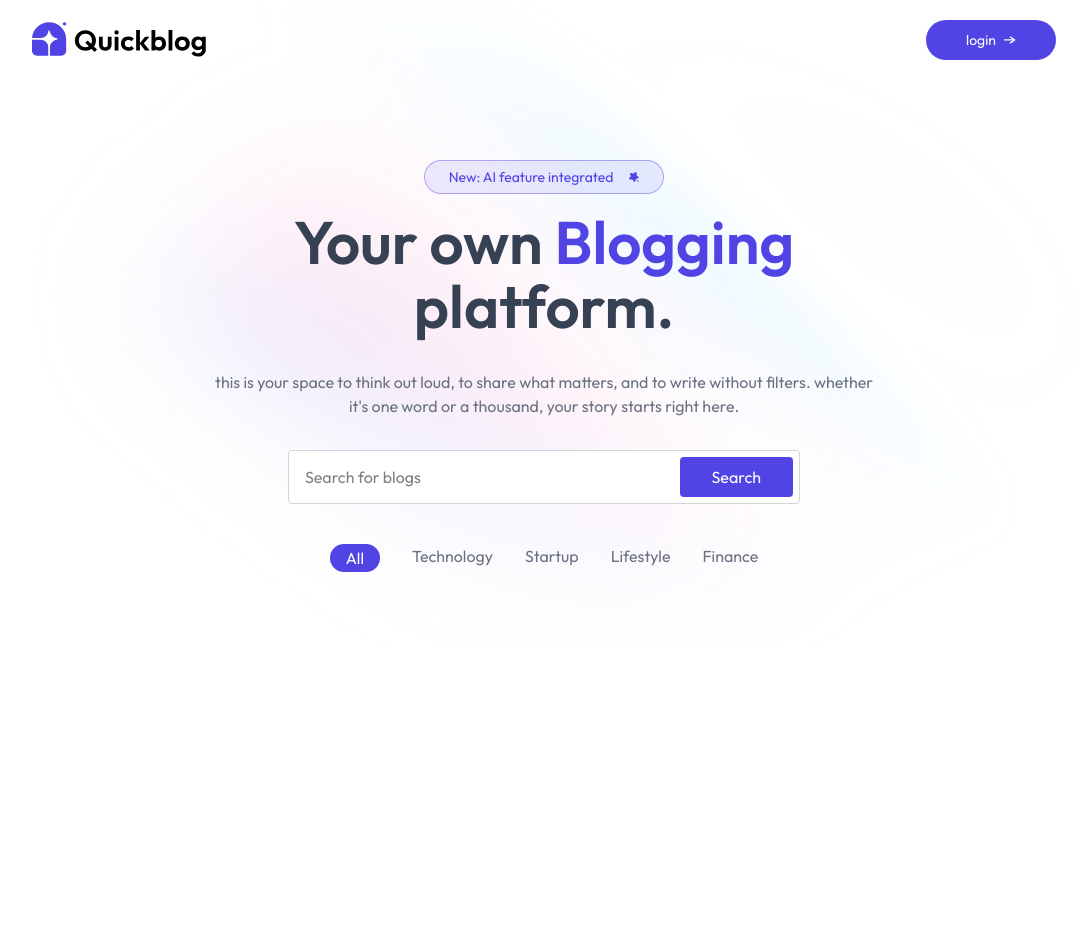
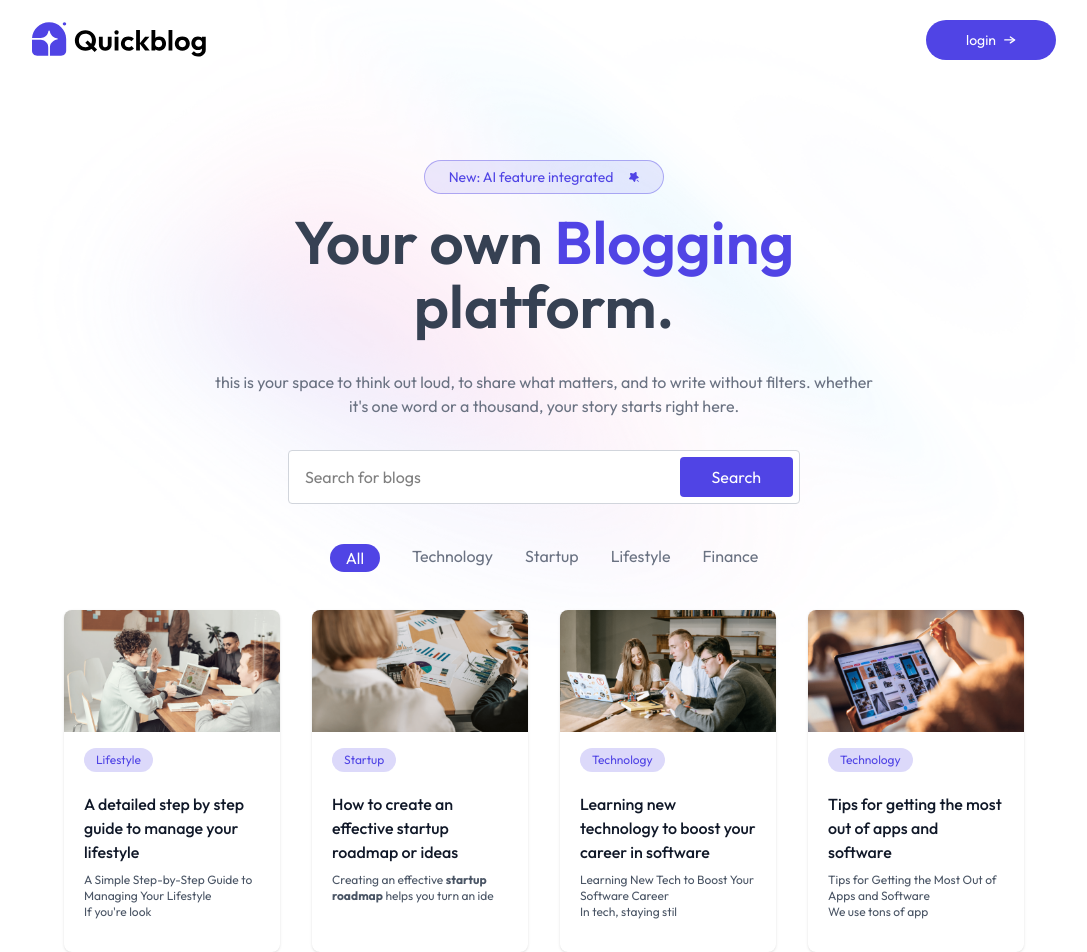
Before and after one commit to DanishRajawat09/Blog-app, a React (Vite) app in the folder client/: page / in a window 1280 px wide. Shown: the top 952 px of the page, without its empty margins (96-1183 px from the left). Before the commit the page ends 800 px from the top, so only its background shows below. Built offline with nearby package versions, Linux system fonts and the light colour scheme.

Commit message:
blog list added

```diff
--- /dev/null
+++ b/client/src/components/HomeComponents/BlogCard.jsx
@@ -0,0 +1,26 @@
+import React from "react";
+import { useNavigate } from "react-router";
+const BlogCard = ({ blog }) => {
+  const { title, description, category, image, _id } = blog;
+  const navigate = useNavigate();
+  return (
+    <div
+      onClick={() => navigate(`/blog/${_id}`)}
+      className="w-full rounded-lg overflow-hidden shadow hover:scale-105 hover:shadow-primary/25 duration-300 cursor-pointer"
+    >
+      <img src={image} alt={title} className="aspect-video" />
+      <span className="ml-5 mt-4 px-3 py-1 inline-block bg-primary/20 rounded-full text-primary text-xs">
+        {category}
+      </span>
+      <div className="p-5">
+        <h5 className="mb-2 font-medium text-gray-900">{title}</h5>
+        <p
+          className="mb-3 text-xs text-gray-600"
+          dangerouslySetInnerHTML={{ __html: description.slice(0, 80) }}
+        ></p>
+      </div>
+    </div>
+  );
+};
+
+export default BlogCard;
--- a/client/src/components/HomeComponents/BlogList.jsx
+++ b/client/src/components/HomeComponents/BlogList.jsx
@@ -1,6 +1,7 @@
 import React, { useState } from "react";
-import { blogCategories } from "../../assets/assets";
+import { blog_data, blogCategories } from "../../assets/assets";
 import { motion } from "motion/react";
+import BlogCard from "./BlogCard";
 
 const BlogList = () => {
   const [menu, setMenu] = useState("All");
@@ -27,7 +28,10 @@ const BlogList = () => {
           </div>
         ))}
       </div>
-      <div>{/* ---- blog cards ---- */}</div>
+      <div className="grid grid-cols-1 sm:grid-cols-2 md:grid-cols-3 xl:grid-cols-4 gap-8 mb-24 mx-8 sm:mx-16 xl:mx-40">
+        {/* ---- blog cards ---- */}
+{blog_data.filter((blog)=> menu === "All" ? true : blog.category === menu).map((blog) => <BlogCard blog={blog} key={blog._id}/>)}
+      </div>
     </div>
   );
 };
```
